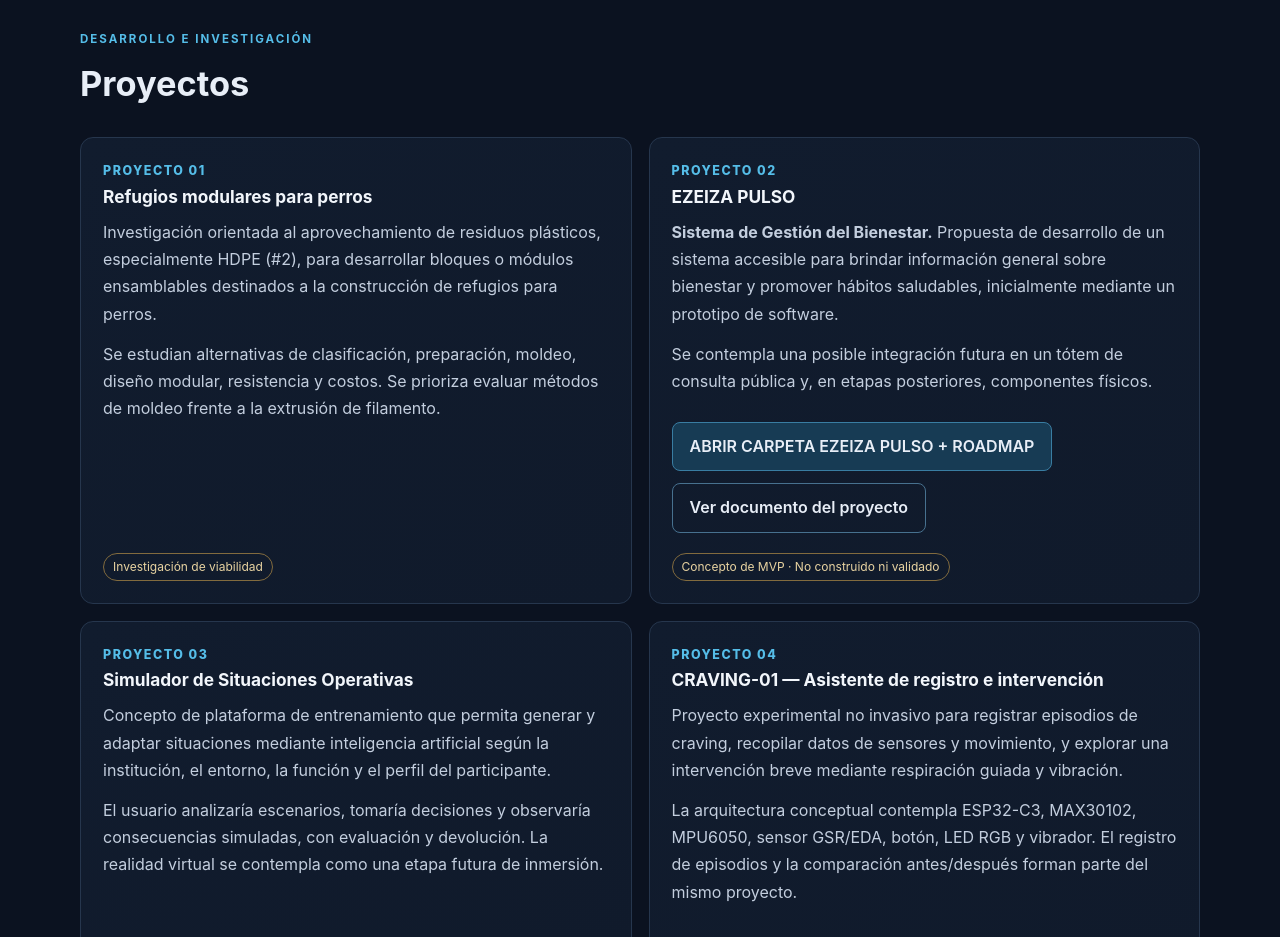
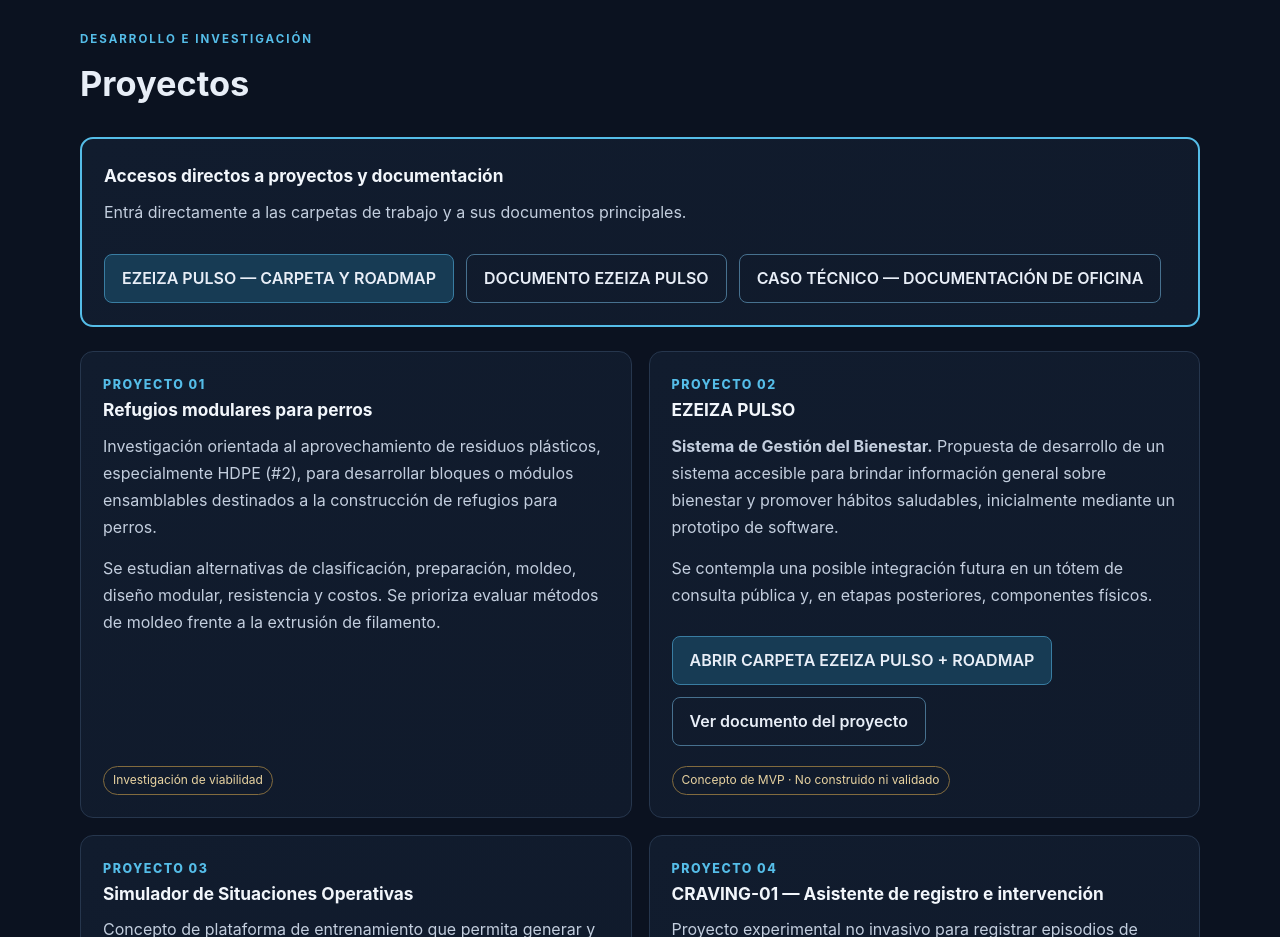
Before and after one commit to ematal210685-creator/ematal210685-creator.github.io, a plain HTML site: page index.html in a window 1280 px wide. Shown: the part 4000-4937 px from the top of the page. Drawn offline with Linux system fonts and the light colour scheme.

Commit message:
Hacer visibles accesos directos a proyectos y documentación

```diff
--- a/index.html
+++ b/index.html
@@ -302,6 +302,15 @@
       <div class="container">
         <div class="section-kicker">Desarrollo e investigación</div>
         <h2>Proyectos</h2>
+        <div class="card" style="margin:18px 0 24px;padding:22px;border:2px solid var(--accent,#2563eb)">
+          <h3 style="margin-top:0">Accesos directos a proyectos y documentación</h3>
+          <p>Entrá directamente a las carpetas de trabajo y a sus documentos principales.</p>
+          <div class="actions" style="display:flex;flex-wrap:wrap;gap:12px">
+            <a class="button primary" href="https://github.com/ematal210685-creator/ematal210685-creator.github.io/tree/main/proyectos/ezeiza-pulso" target="_blank" rel="noopener">EZEIZA PULSO — CARPETA Y ROADMAP</a>
+            <a class="button" href="https://github.com/ematal210685-creator/ematal210685-creator.github.io/blob/main/proyectos/ezeiza-pulso/README.md" target="_blank" rel="noopener">DOCUMENTO EZEIZA PULSO</a>
+            <a class="button" href="https://github.com/ematal210685-creator/ematal210685-creator.github.io/tree/main/casos-tecnicos/documentacion-organizacion-oficina" target="_blank" rel="noopener">CASO TÉCNICO — DOCUMENTACIÓN DE OFICINA</a>
+          </div>
+        </div>
         <div class="grid">
           <article class="card project-card">
             <div class="project-number">PROYECTO 01</div>
```
